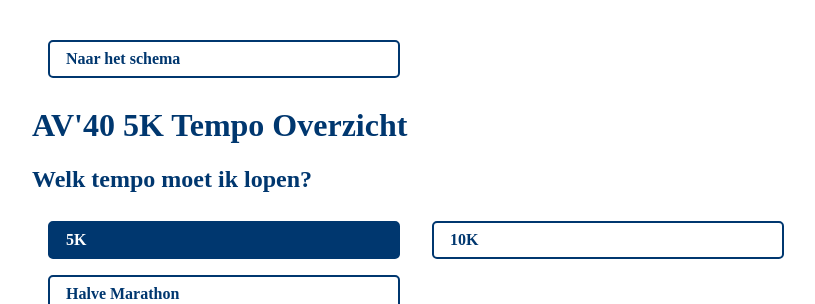
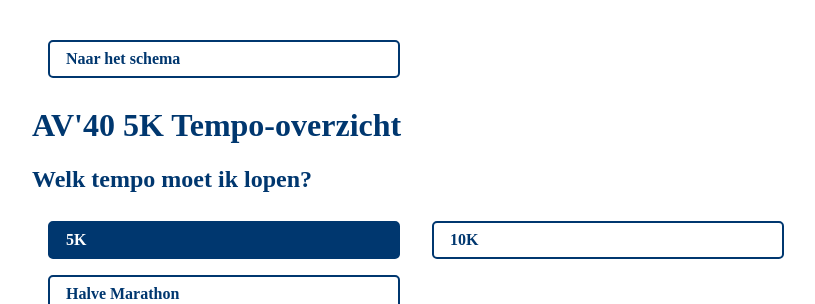
Before and after one commit to sarajuhosova/av40-schedule, a Jekyll site: the page built from paces/5K.md, in a window 1280 px wide. Shown: the top 304 px of the page, without its empty margins (224-1039 px from the left). Built offline with Jekyll 4.4.1, drawn with Linux system fonts in a browser that asks for light colours.

Commit message:
Fix grammar

```diff
--- a/_layouts/paces.html
+++ b/_layouts/paces.html
@@ -5,7 +5,7 @@
     <div class="navigation">
       <a class="prev" href="{{ site.baseurl }}/">Naar het schema</a>
     </div>
-    <h1>AV'40 {{ page.title }} Tempo Overzicht</h1>
+    <h1>AV'40 {{ page.title }} Tempo-overzicht</h1>
     <h2>Welk tempo moet ik lopen?</h2>
     <div class="content">
       {{ content }}
```
